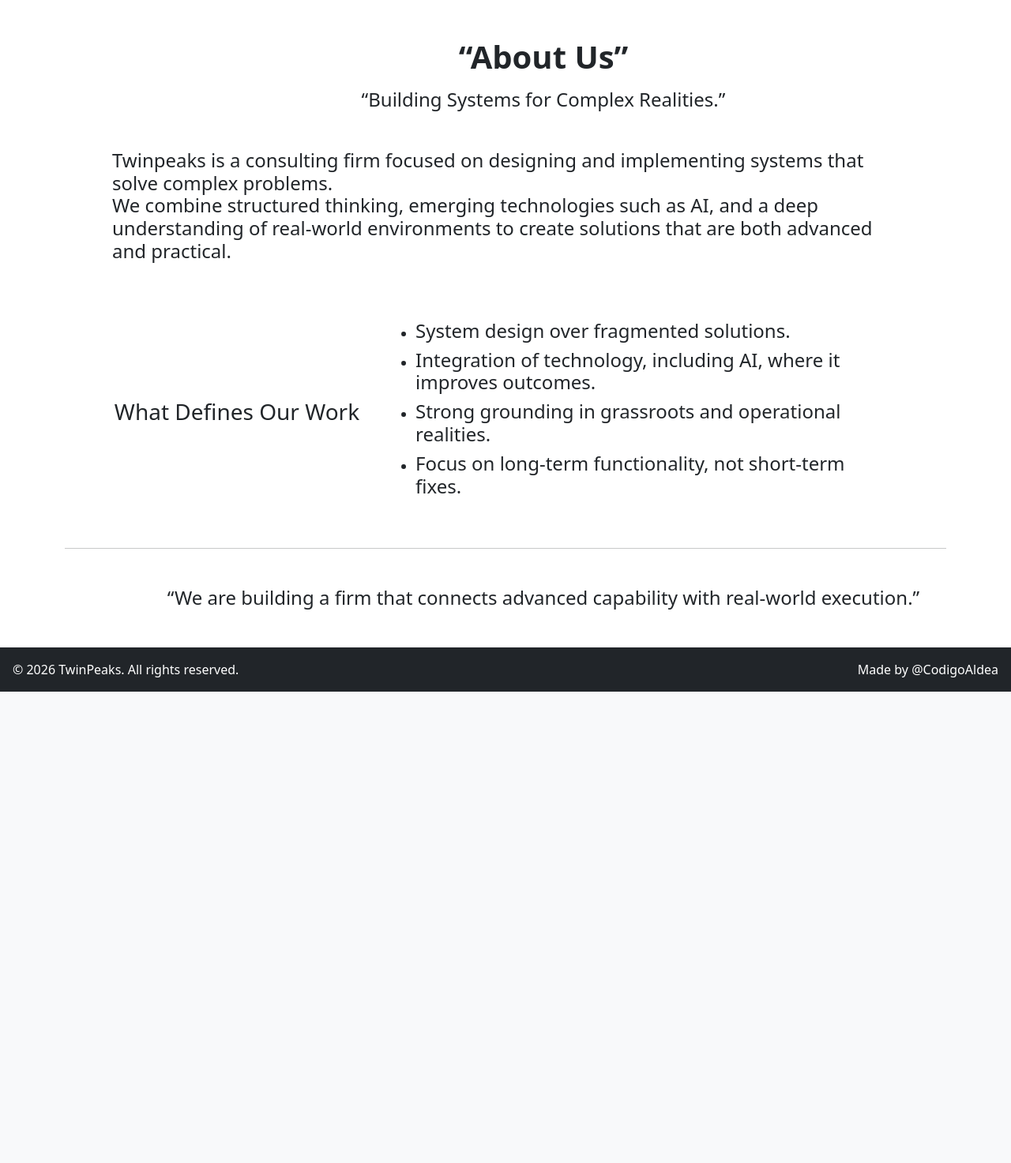
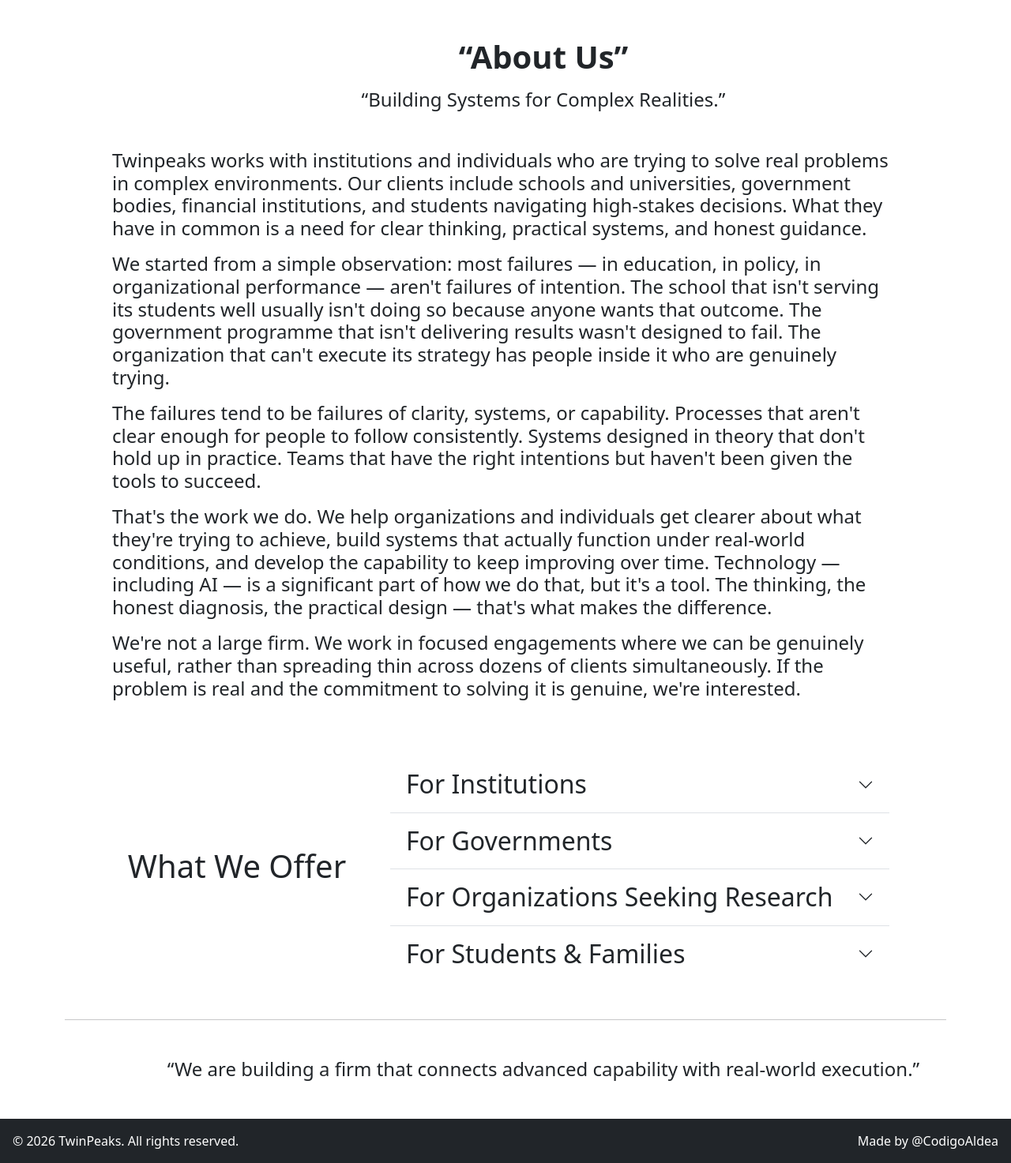
Before and after one commit to CodigoAldea/TwinPeak, a Django app: page /aboutus in a window 1280 px wide. Shown: the part 56-1529 px from the top of the page at 79% size. Before the commit the page ends 932 px from the top, so only its background shows below. Run offline with Django 5.2, Linux system fonts and the light colour scheme.

Commit message:
updated about us page

```diff
--- a/webapp/twinpeak/templates/aboutus.html
+++ b/webapp/twinpeak/templates/aboutus.html
@@ -8,19 +8,69 @@
 </div>
 
 <div class="row m-5">
-    <h4>Twinpeaks is a consulting firm focused on designing and implementing systems that solve complex problems. <p>We combine structured thinking, emerging technologies such as AI, and a deep understanding of real-world environments to create solutions that are both advanced and practical.</p></h4>
+    <h4>
+        <p>Twinpeaks works with institutions and individuals who are trying to solve real problems in complex environments. Our clients include schools and universities, government bodies, financial institutions, and students navigating high-stakes decisions. What they have in common is a need for clear thinking, practical systems, and honest guidance.</p>
+        <p>We started from a simple observation: most failures — in education, in policy, in organizational performance — aren't failures of intention. The school that isn't serving its students well usually isn't doing so because anyone wants that outcome. The government programme that isn't delivering results wasn't designed to fail. The organization that can't execute its strategy has people inside it who are genuinely trying.</p>
+        <p>The failures tend to be failures of clarity, systems, or capability. Processes that aren't clear enough for people to follow consistently. Systems designed in theory that don't hold up in practice. Teams that have the right intentions but haven't been given the tools to succeed.</p>
+        <p>That's the work we do. We help organizations and individuals get clearer about what they're trying to achieve, build systems that actually function under real-world conditions, and develop the capability to keep improving over time. Technology — including AI — is a significant part of how we do that, but it's a tool. The thinking, the honest diagnosis, the practical design — that's what makes the difference.</p>
+        <p>We're not a large firm. We work in focused engagements where we can be genuinely useful, rather than spreading thin across dozens of clients simultaneously. If the problem is real and the commitment to solving it is genuine, we're interested.</p>
+    </h4>
 </div>
 <div class="row m-5">
     <div class="col-4 text-center align-self-center">
-        <h3>What Defines Our Work</h3>
+        <h3 class="fs-1">What We Offer</h3>
     </div>
     <div class="col px-4">
-        <ul>
-            <li><h4>System design over fragmented solutions.</h4></li>
-            <li><h4>Integration of technology, including AI, where it improves outcomes.</h4></li>
-            <li><h4>Strong grounding in grassroots and operational realities.</h4></li>
-            <li><h4>Focus on long-term functionality, not short-term fixes.</h4></li>
-        </ul>
+        <div class="accordion accordion-flush" id="accordionFlushExample">
+            <div class="accordion-item">
+                <h2 class="accordion-header">
+                <button class="accordion-button collapsed fs-2" type="button" data-bs-toggle="collapse" data-bs-target="#flush-collapseOne" aria-expanded="false" aria-controls="flush-collapseOne">
+                    For Institutions
+                </button>
+                </h2>
+                <div id="flush-collapseOne" class="accordion-collapse collapse" data-bs-parent="#accordionFlushExample">
+                    <div class="accordion-body fs-4">
+                        Strategy is the easy part. The hard part is building operations that deliver consistent results even when things get complicated. We help you design processes and systems that hold up — and we make sure your team can run them without us.
+                    </div>
+                </div>
+            </div>
+            <div class="accordion-item">
+                <h2 class="accordion-header">
+                <button class="accordion-button collapsed fs-2" type="button" data-bs-toggle="collapse" data-bs-target="#flush-collapseTwo" aria-expanded="false" aria-controls="flush-collapseTwo">
+                    For Governments
+                </button>
+                </h2>
+                <div id="flush-collapseTwo" class="accordion-collapse collapse" data-bs-parent="#accordionFlushExample">
+                <div class="accordion-body fs-4">
+                    Intent matters, but implementation is what communities actually experience. We help you translate policy into something that works on the ground — that your staff can manage, that communities can understand, and that delivers the outcomes it was designed to deliver.
+                </div>
+                </div>
+            </div>
+            <div class="accordion-item">
+                <h2 class="accordion-header">
+                <button class="accordion-button collapsed fs-2" type="button" data-bs-toggle="collapse" data-bs-target="#flush-collapseThree" aria-expanded="false" aria-controls="flush-collapseThree">
+                    For Organizations Seeking Research
+                </button>
+                </h2>
+                <div id="flush-collapseThree" class="accordion-collapse collapse" data-bs-parent="#accordionFlushExample">
+                <div class="accordion-body fs-4">
+                    You don't need more data. You need someone who can tell you what it means and what to do about it. We dig into your specific challenge rigorously, validate what we find, and give you recommendations you can actually use.
+                </div>
+                </div>
+            </div>
+            <div class="accordion-item">
+                <h2 class="accordion-header">
+                <button class="accordion-button collapsed fs-2" type="button" data-bs-toggle="collapse" data-bs-target="#flush-collapseFour" aria-expanded="false" aria-controls="flush-collapseFour">
+                    For Students & Families
+                </button>
+                </h2>
+                <div id="flush-collapseFour" class="accordion-collapse collapse" data-bs-parent="#accordionFlushExample">
+                <div class="accordion-body fs-4">
+                    If you're serious about international universities, you need more than application coaching. Global Edge builds real research credentials and a strategy grounded in what admissions offices actually care about. Aksharpath helps students understand their own learning — where they're strong, where to focus, and what kind of support will genuinely move the needle.
+                </div>
+                </div>
+            </div>
+        </div>
     </div>
 </div>
 <hr>
```
